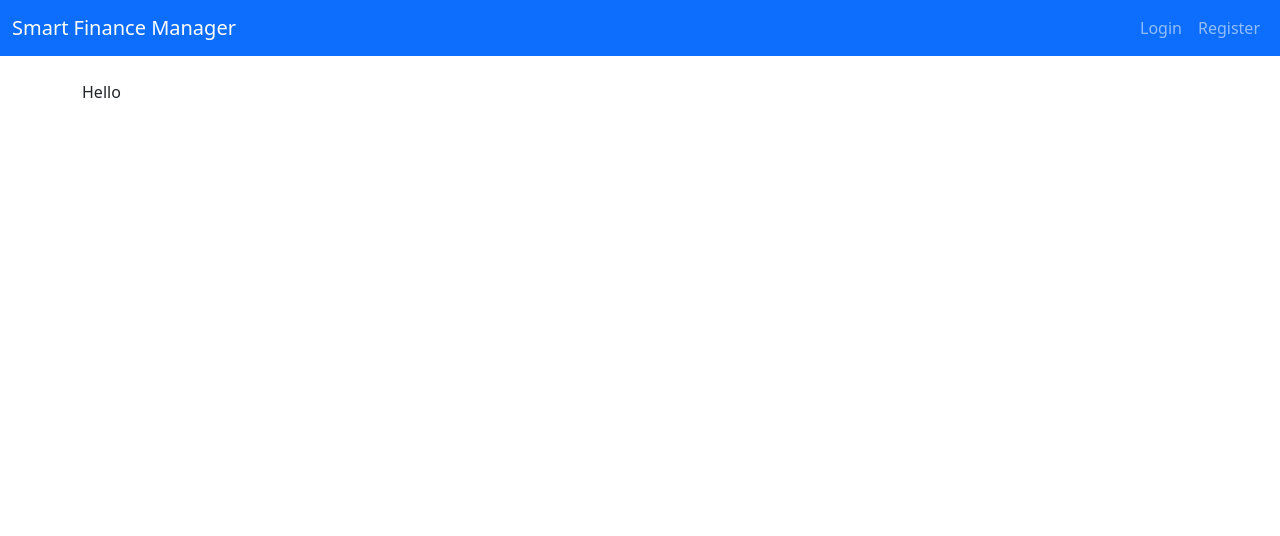
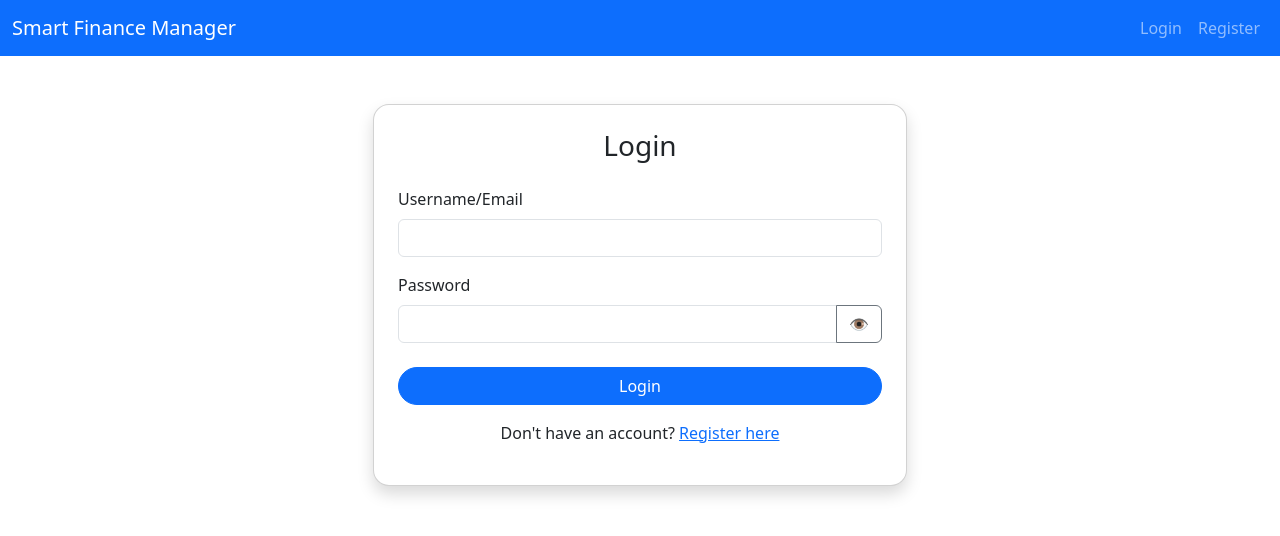
Before and after one commit to dipanshu-raj0102/CS50_Final_Project, a Flask app: page /login in a window 1280 px wide. Shown: the top 536 px of the page. Run offline with Flask 3, Linux system fonts and the light colour scheme.

Commit message:
login done

```diff
--- a/app.py
+++ b/app.py
@@ -1,4 +1,4 @@
-from flask import Flask,request, render_template, redirect,url_for, flash
+from flask import Flask, flash, request, render_template, redirect,url_for, session
 from werkzeug.security import generate_password_hash, check_password_hash
 import sqlite3
 
@@ -7,7 +7,7 @@ import sqlite3
 app = Flask(__name__)
 app.secret_key='higuys'
 
-def get_db_connections():
+def get_db_connection():
     conn = sqlite3.connect('finance.db')
     conn.row_factory = sqlite3.Row
     return conn
@@ -24,7 +24,7 @@ def register():
         UserName = request.form.get('UserName').strip()
         Email = request.form.get('Email').strip().lower()
         Password = request.form.get('Password')
-        conn = get_db_connections()
+        conn = get_db_connection()
         cursor = conn.cursor()
         if UserName and Password and Email:
             existing_user = cursor.execute(
@@ -49,8 +49,38 @@ def register():
 
 @app.route('/login',methods=['GET','POST'])
 def login():
-    return render_template('login.html')
+    if request.method == 'GET':
+        return render_template('login.html')
+    elif request.method == 'POST':
+        UserId = request.form.get('UserId').strip()
+        Password = request.form.get('Password')
+        conn = get_db_connection()
+        cursor = conn.cursor()
+        if UserId and Password:
+            user = cursor.execute(
+                'SELECT * FROM users WHERE name = ? OR email = ?',(UserId,UserId)
+            ).fetchone()
 
+            conn.close()
+
+            if user is None:
+                flash('User not found. Please register first','error')
+                return redirect(url_for('login'))
+
+            if check_password_hash(user['password_hash'], Password):
+                session['user_id'] = user['id']
+                session['user_name'] = user['name']
+                flash(f"Welcome back, {user['name']}!",'success')
+                return redirect(url_for('home'))
+            else:
+                flash('Incorrect Password.','error')
+                return redirect(url_for('login'))
+
+@app.route('/logout')
+def logout():
+    session.clear()
+    flash('Logged out successfully', 'success')
+    return redirect(url_for('login'))
 
 if __name__ == '__main__':
     app.run(debug=True)
--- a/templates/layout.html
+++ b/templates/layout.html
@@ -21,7 +21,7 @@
                 <ul class="navbar-nav ms-auto">
                     {% if session.get('user_id') %}
                         <li class="nav-item">
-                            <a class="nav-link" href="">Logout</a>
+                            <a class="nav-link" href="/logout">Logout</a>
                         </li>
                     {% else %}
                         <li class="nav-item">
--- a/templates/login.html
+++ b/templates/login.html
@@ -1,4 +1,43 @@
 {% extends "layout.html" %}
 {% block content %}
-Hello
+<div class="container mt-5">
+  <div class="row justify-content-center">
+    <div class="col-md-6">
+      <div class="card shadow p-4 rounded-4">
+        <h3 class="text-center mb-4">Login</h3>
+
+        <form action="{{ url_for('login') }}" method="POST">
+          <div class="mb-3">
+            <label for="UserName" class="form-label">Username/Email</label>
+            <input type="text" class="form-control" id="UserName" name="UserId" required>
+          </div>
+
+          <div class="mb-3">
+            <label for="Password" class="form-label">Password</label>
+            <div class="input-group">
+              <input type="password" class="form-control" id="Password" name="Password" required>
+              <button type="button" class="btn btn-outline-secondary" id="togglePassword">👁️</button>
+            </div>
+          </div>
+
+          <button type="submit" class="btn btn-primary w-100 rounded-pill mt-2">Login</button>
+        </form>
+
+        <p class="text-center mt-3">
+          Don't have an account?
+          <a href="{{ url_for('register') }}">Register here</a>
+        </p>
+      </div>
+    </div>
+  </div>
+</div>
+<script>
+    const passwordInput = document.getElementById('Password');
+    const toggleBtn = document.getElementById('togglePassword');
+    toggleBtn.addEventListener('click', () => {
+  const type = passwordInput.getAttribute('type') === 'password' ? 'text' : 'password';
+  passwordInput.setAttribute('type', type);
+  toggleBtn.textContent = type === 'password' ? '👁️' : '🙈';
+});
+</script>
 {% endblock %}
```
Also changed, not shown: finance.db.
